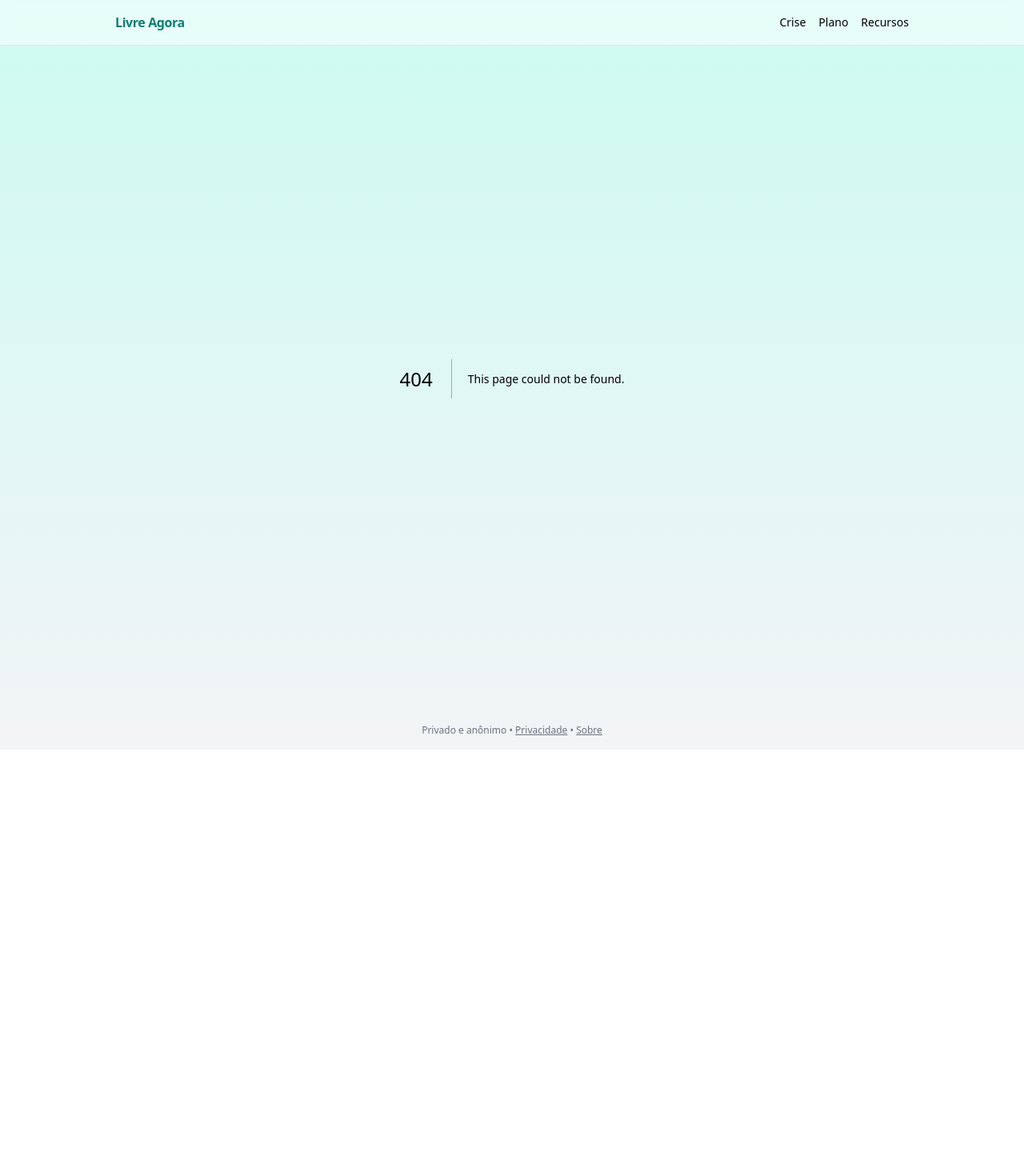
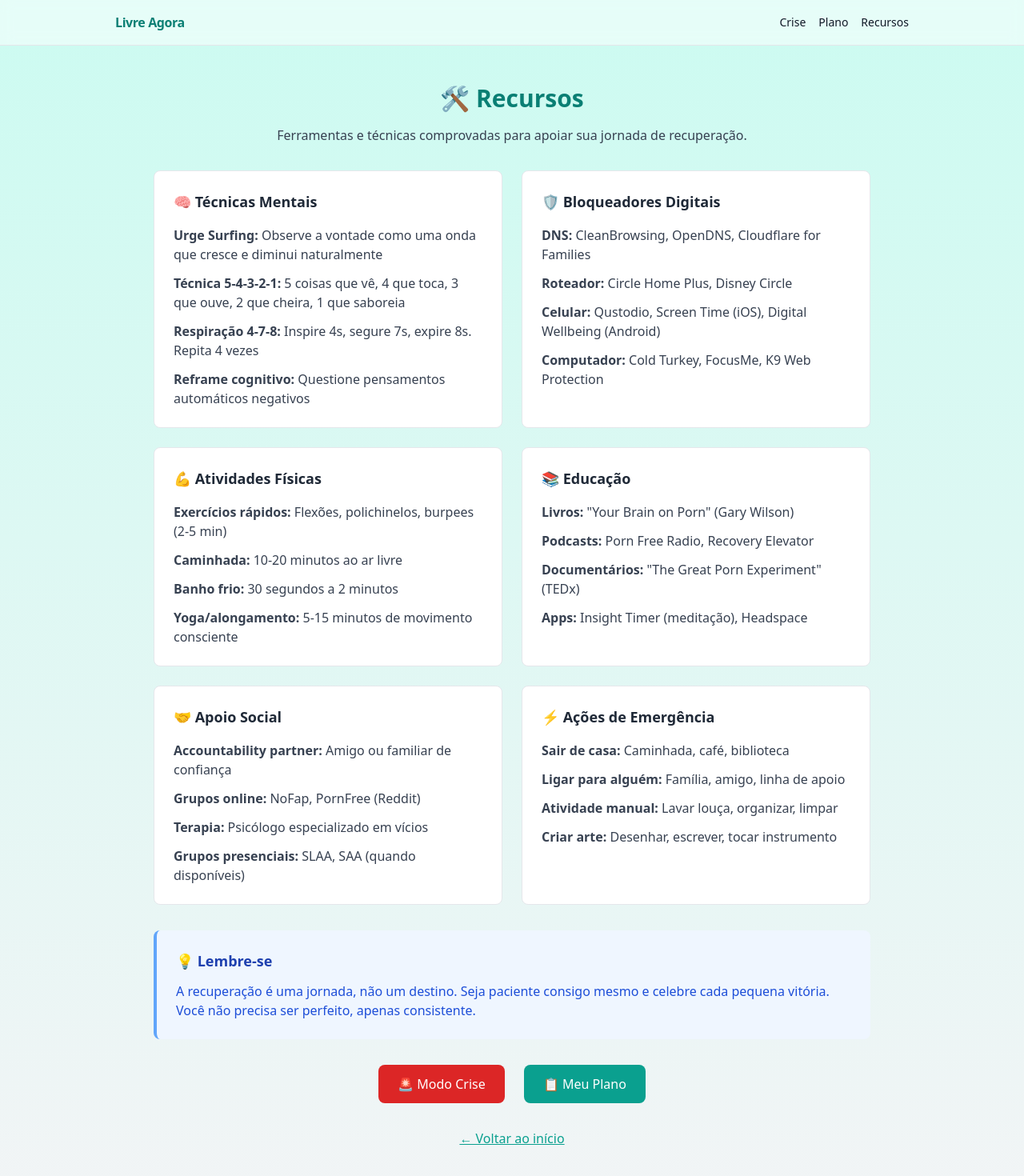
Before and after one commit to wagneradl/livre-agora, a Next.js app: page /recursos in a window 1280 px wide. Before the commit this address had no page. Shown: the top 1470 px of the page at 80% size. Before the commit the page ends 937 px from the top, so only its background shows below. Built offline with nearby package versions, Linux system fonts and the light colour scheme.

Commit message:
Add resources page with helpful tools and information

```diff
--- /dev/null
+++ b/app/recursos/page.tsx
@@ -0,0 +1,161 @@
+import Link from 'next/link'
+
+export const metadata = {
+  title: 'Recursos',
+  description: 'Ferramentas, técnicas e recursos para apoiar sua jornada de recuperação.'
+}
+
+export default function RecursosPage() {
+  return (
+    <div className="max-w-4xl mx-auto py-8 space-y-8">
+      <div className="text-center">
+        <h1 className="text-3xl font-bold text-primary-700 mb-4">🛠️ Recursos</h1>
+        <p className="text-gray-700">
+          Ferramentas e técnicas comprovadas para apoiar sua jornada de recuperação.
+        </p>
+      </div>
+
+      <div className="grid md:grid-cols-2 gap-6">
+        <div className="bg-white border border-gray-200 rounded-lg p-6">
+          <h3 className="text-lg font-semibold text-gray-800 mb-4">🧠 Técnicas Mentais</h3>
+          <ul className="space-y-3 text-gray-700">
+            <li>
+              <strong>Urge Surfing:</strong> Observe a vontade como uma onda que cresce e diminui naturalmente
+            </li>
+            <li>
+              <strong>Técnica 5-4-3-2-1:</strong> 5 coisas que vê, 4 que toca, 3 que ouve, 2 que cheira, 1 que saboreia
+            </li>
+            <li>
+              <strong>Respiração 4-7-8:</strong> Inspire 4s, segure 7s, expire 8s. Repita 4 vezes
+            </li>
+            <li>
+              <strong>Reframe cognitivo:</strong> Questione pensamentos automáticos negativos
+            </li>
+          </ul>
+        </div>
+
+        <div className="bg-white border border-gray-200 rounded-lg p-6">
+          <h3 className="text-lg font-semibold text-gray-800 mb-4">🛡️ Bloqueadores Digitais</h3>
+          <ul className="space-y-3 text-gray-700">
+            <li>
+              <strong>DNS:</strong> CleanBrowsing, OpenDNS, Cloudflare for Families
+            </li>
+            <li>
+              <strong>Roteador:</strong> Circle Home Plus, Disney Circle
+            </li>
+            <li>
+              <strong>Celular:</strong> Qustodio, Screen Time (iOS), Digital Wellbeing (Android)
+            </li>
+            <li>
+              <strong>Computador:</strong> Cold Turkey, FocusMe, K9 Web Protection
+            </li>
+          </ul>
+        </div>
+
+        <div className="bg-white border border-gray-200 rounded-lg p-6">
+          <h3 className="text-lg font-semibold text-gray-800 mb-4">💪 Atividades Físicas</h3>
+          <ul className="space-y-3 text-gray-700">
+            <li>
+              <strong>Exercícios rápidos:</strong> Flexões, polichinelos, burpees (2-5 min)
+            </li>
+            <li>
+              <strong>Caminhada:</strong> 10-20 minutos ao ar livre
+            </li>
+            <li>
+              <strong>Banho frio:</strong> 30 segundos a 2 minutos
+            </li>
+            <li>
+              <strong>Yoga/alongamento:</strong> 5-15 minutos de movimento consciente
+            </li>
+          </ul>
+        </div>
+
+        <div className="bg-white border border-gray-200 rounded-lg p-6">
+          <h3 className="text-lg font-semibold text-gray-800 mb-4">📚 Educação</h3>
+          <ul className="space-y-3 text-gray-700">
+            <li>
+              <strong>Livros:</strong> "Your Brain on Porn" (Gary Wilson)
+            </li>
+            <li>
+              <strong>Podcasts:</strong> Porn Free Radio, Recovery Elevator
+            </li>
+            <li>
+              <strong>Documentários:</strong> "The Great Porn Experiment" (TEDx)
+            </li>
+            <li>
+              <strong>Apps:</strong> Insight Timer (meditação), Headspace
+            </li>
+          </ul>
+        </div>
+
+        <div className="bg-white border border-gray-200 rounded-lg p-6">
+          <h3 className="text-lg font-semibold text-gray-800 mb-4">🤝 Apoio Social</h3>
+          <ul className="space-y-3 text-gray-700">
+            <li>
+              <strong>Accountability partner:</strong> Amigo ou familiar de confiança
+            </li>
+            <li>
+              <strong>Grupos online:</strong> NoFap, PornFree (Reddit)
+            </li>
+            <li>
+              <strong>Terapia:</strong> Psicólogo especializado em vícios
+            </li>
+            <li>
+              <strong>Grupos presenciais:</strong> SLAA, SAA (quando disponíveis)
+            </li>
+          </ul>
+        </div>
+
+        <div className="bg-white border border-gray-200 rounded-lg p-6">
+          <h3 className="text-lg font-semibold text-gray-800 mb-4">⚡ Ações de Emergência</h3>
+          <ul className="space-y-3 text-gray-700">
+            <li>
+              <strong>Sair de casa:</strong> Caminhada, café, biblioteca
+            </li>
+            <li>
+              <strong>Ligar para alguém:</strong> Família, amigo, linha de apoio
+            </li>
+            <li>
+              <strong>Atividade manual:</strong> Lavar louça, organizar, limpar
+            </li>
+            <li>
+              <strong>Criar arte:</strong> Desenhar, escrever, tocar instrumento
+            </li>
+          </ul>
+        </div>
+      </div>
+
+      <div className="bg-blue-50 border-l-4 border-blue-400 p-6 rounded-lg">
+        <h3 className="text-lg font-semibold text-blue-800 mb-3">💡 Lembre-se</h3>
+        <p className="text-blue-700">
+          A recuperação é uma jornada, não um destino. Seja paciente consigo mesmo e celebre cada pequena vitória.
+          Você não precisa ser perfeito, apenas consistente.
+        </p>
+      </div>
+
+      <div className="text-center space-x-6">
+        <Link
+          href="/crise"
+          className="inline-block bg-red-600 text-white px-6 py-3 rounded-lg hover:bg-red-700 transition-colors"
+        >
+          🚨 Modo Crise
+        </Link>
+        <Link
+          href="/plano"
+          className="inline-block bg-primary-600 text-white px-6 py-3 rounded-lg hover:bg-primary-700 transition-colors"
+        >
+          📋 Meu Plano
+        </Link>
+      </div>
+
+      <div className="text-center">
+        <Link
+          href="/"
+          className="text-primary-600 hover:text-primary-700 underline"
+        >
+          ← Voltar ao início
+        </Link>
+      </div>
+    </div>
+  )
+}
```
